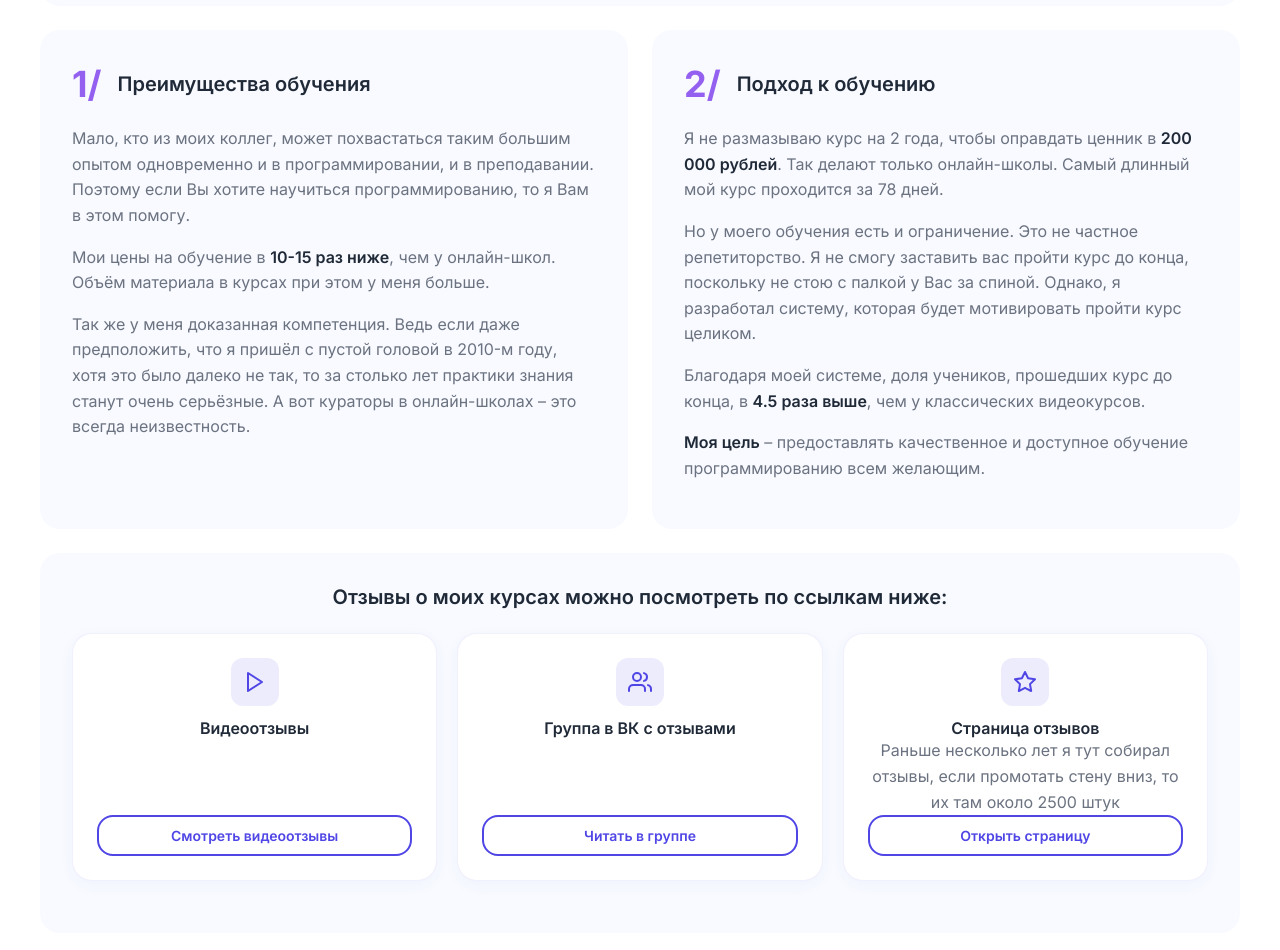
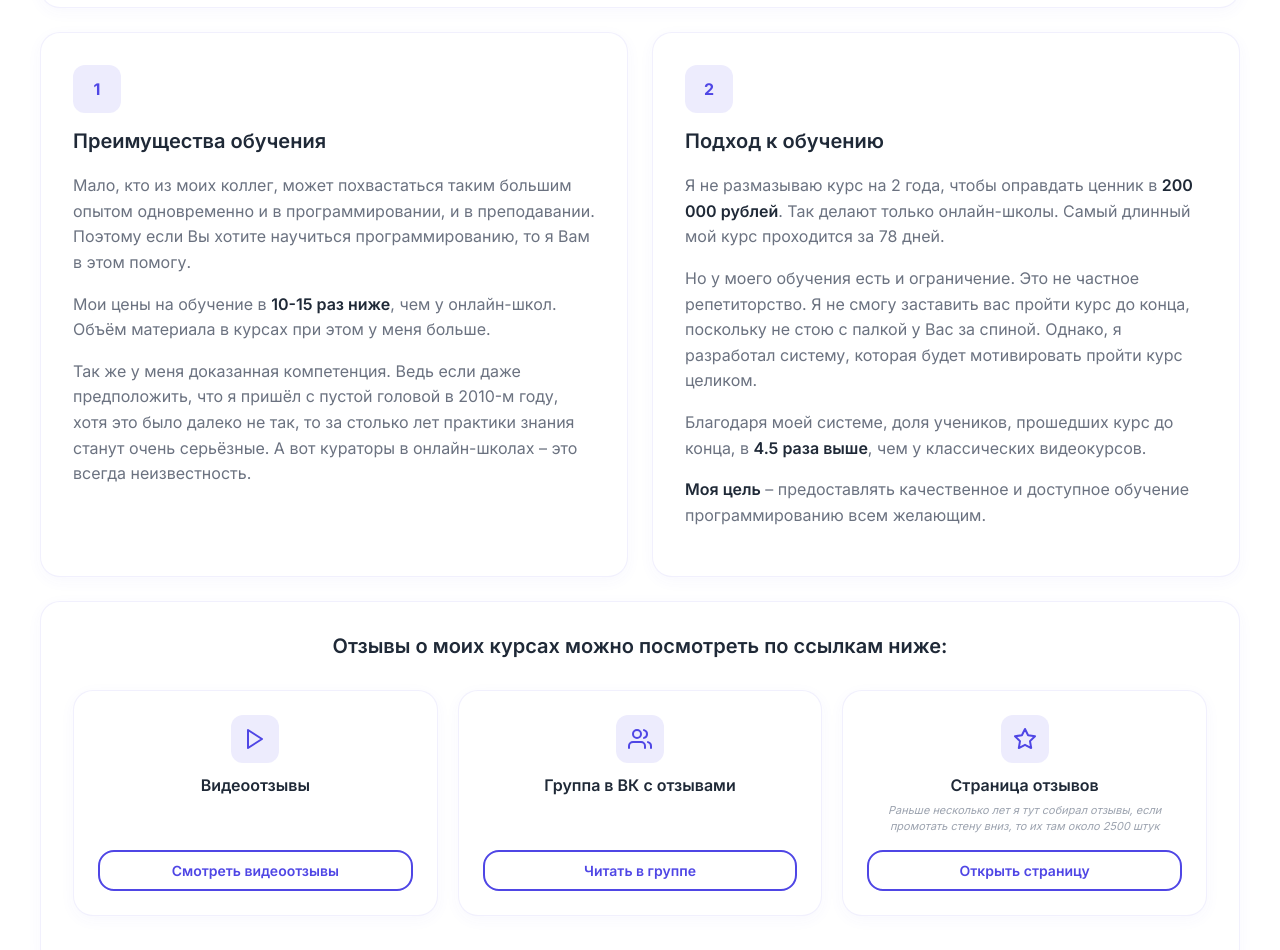
Before and after one commit to ikstro/Web-devolop-rusakov, a plain HTML site: page project/index.html in a window 1280 px wide. Shown: the part 1600-2550 px from the top of the page. Drawn offline with Linux system fonts and the light colour scheme.

Commit message:
Обновить index.html, media-queries.css и card.css для улучшения адаптивности и визуального восприятия карточек
- Заменить элемент с номером на иконку в index.html для улучшения дизайна карточек.
- Добавить новые стили в media-queries.css для мобильной адаптивности секции авторов.
- Обновить стили в card.css, включая изменения фона, отступов и стилей текста для улучшения визуального восприятия.

```diff
--- a/project/index.html
+++ b/project/index.html
@@ -123,7 +123,7 @@
             <!-- Карточка 2: Преимущества обучения - 50% ширины -->
             <div class="card card--author card--author-half">
               <div class="about-card__header">
-                <span class="about-card__number">1/</span>
+                <div class="result-icon">1</div>
                 <h3 class="about-card__title">Преимущества обучения</h3>
               </div>
               <div class="about-card__text">
@@ -138,7 +138,7 @@
             <!-- Карточка 3: Подход к обучению - 50% ширины -->
             <div class="card card--author card--author-half">
               <div class="about-card__header">
-                <span class="about-card__number">2/</span>
+                <div class="result-icon">2</div>
                 <h3 class="about-card__title">Подход к обучению</h3>
               </div>
               <div class="about-card__text">
@@ -185,7 +185,7 @@
                       </svg>
                     </div>
                     <h4>Страница отзывов</h4>
-                    <p>Раньше несколько лет я тут собирал отзывы, если промотать стену вниз, то их там около 2500 штук</p>
+                    <p class="reviews-note">Раньше несколько лет я тут собирал отзывы, если промотать стену вниз, то их там около 2500 штук</p>
                     <a href="#" class="btn btn--secondary">Открыть страницу</a>
                   </div>
                 </div>
--- a/project/styles/proweb/components/card.css
+++ b/project/styles/proweb/components/card.css
@@ -73,10 +73,11 @@
 
 /* Author Cards - специальный стиль для секции "Об авторе" */
 .card--author {
-  background: #F8FAFF;
+  background: #fff;
+  border-radius: 20px;
   padding: 32px;
-  box-shadow: none;
-  border: none;
+  box-shadow: 0 4px 16px rgba(79, 70, 229, 0.04);
+  border: 1px solid rgba(79,70,229,.08);
   transition: none;
 }
 
@@ -131,24 +132,15 @@
 
 /* Author card header */
 .card--author .about-card__header {
-  display: flex;
-  align-items: center;
-  gap: 16px;
   margin-bottom: 20px;
 }
 
-.card--author .about-card__number {
-  font-size: 36px;
-  font-weight: 700;
-  color: var(--violet-500);
-  opacity: 0.8;
-}
 
 .card--author .about-card__title {
   font-size: 20px;
   font-weight: 600;
   color: var(--gray-800);
-  margin: 0;
+  margin: 12px 0 0 0;
 }
 
 /* Author card image */
@@ -206,7 +198,7 @@
   font-size: 20px;
   font-weight: 600;
   color: var(--gray-800);
-  margin-bottom: 24px;
+  margin-bottom: 32px;
   text-align: center;
 }
 
@@ -270,11 +262,12 @@
 }
 
 .card--author .reviews-note {
-  font-size: 12px;
+  font-size: 11px;
   color: var(--gray-400);
   font-style: italic;
   text-align: center;
-  margin-top: 16px;
+  margin: 8px 0 16px 0;
+  line-height: 1.4;
 }
 
 .card--bonus .badge { background: rgba(79,70,229,.1); color: var(--indigo-500); }
--- a/project/styles/proweb/media-queries.css
+++ b/project/styles/proweb/media-queries.css
@@ -11,4 +11,28 @@
   .hero__grid { gap: 16px; }
   .hero-discount-form { margin-top: 8px; }
   .countdown-timer { margin-bottom: 8px; }
+
+  /* Author section mobile fixes */
+  .card--author .about-card__content {
+    grid-template-columns: 1fr !important;
+    gap: 24px !important;
+    text-align: center;
+  }
+
+  .card--author .about-card__image {
+    order: -1;
+  }
+
+  .card--author .about-cards-grid {
+    gap: 16px;
+  }
+
+  /* Mobile spacing for reviews section */
+  .card--author .reviews-links .card h4 {
+    margin-bottom: 16px;
+  }
+
+  .card--author .reviews-links .btn {
+    margin-top: 16px;
+  }
 }
```
